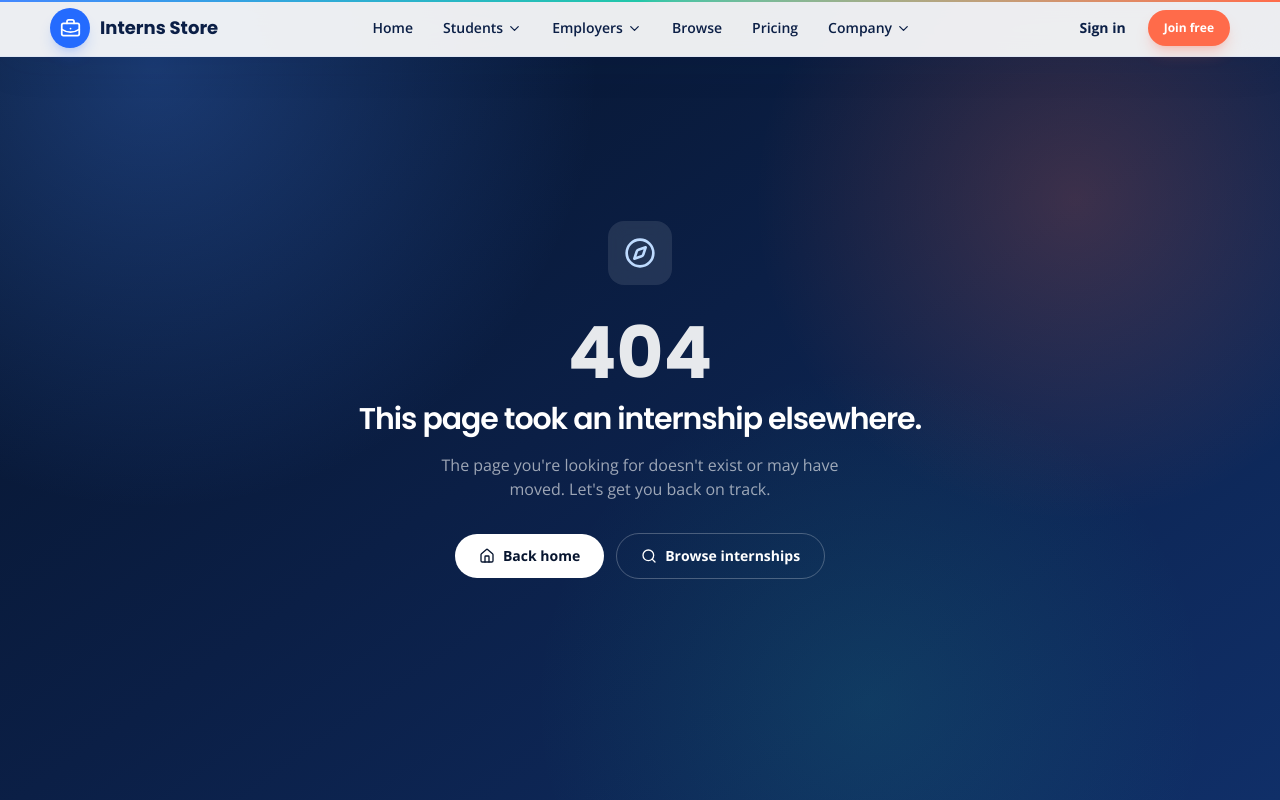
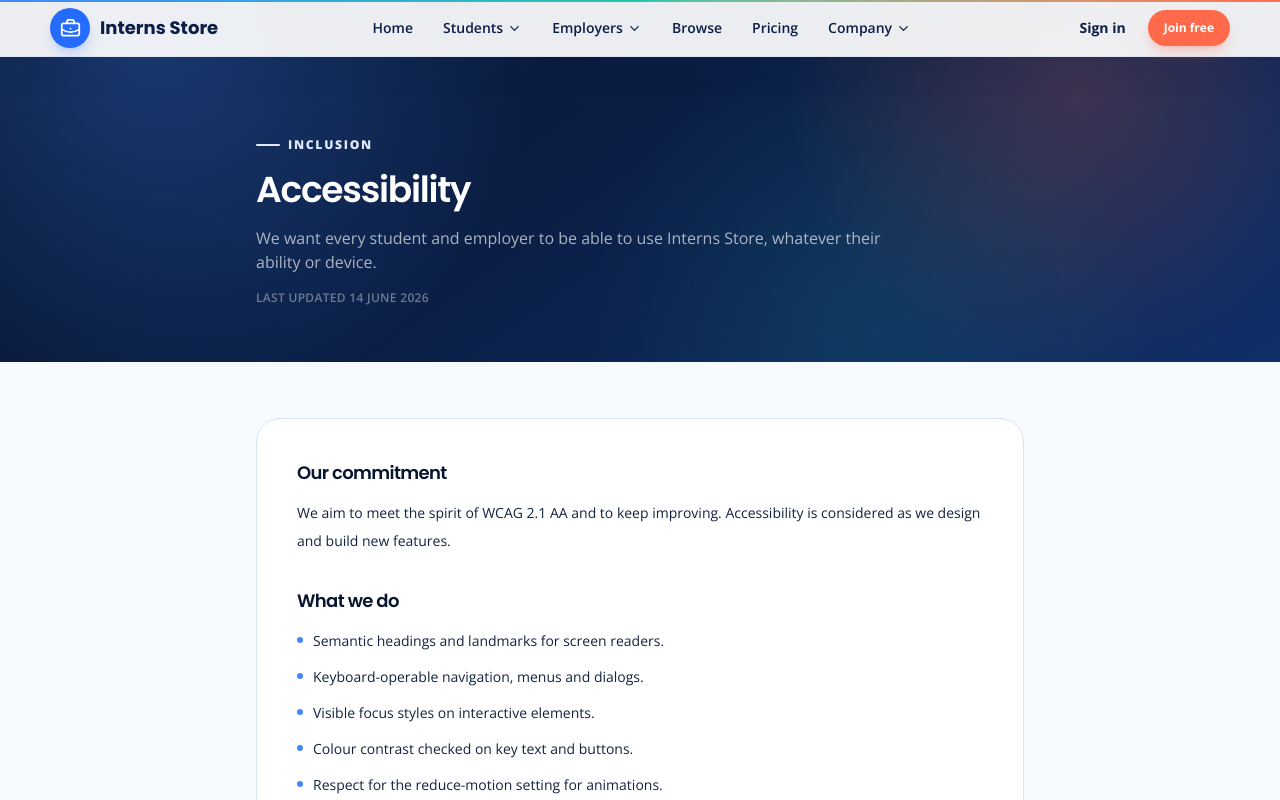
Before and after one commit to RManula/Interns-Store, a Next.js app: page /accessibility in a window 1280 px wide. Before the commit this address had no page. Shown: the top 800 px of the page. Built offline with nearby package versions, Linux system fonts and the light colour scheme.

Commit message:
feat: add accessibility statement page

```diff
--- /dev/null
+++ b/app/accessibility/page.tsx
@@ -0,0 +1,43 @@
+import type { Metadata } from "next";
+import { LegalPage } from "@/components/shared/LegalPage";
+
+export const metadata: Metadata = { title: "Accessibility — Interns Store" };
+
+export default function AccessibilityPage() {
+  return (
+    <LegalPage
+      eyebrow="Inclusion"
+      title="Accessibility"
+      intro="We want every student and employer to be able to use Interns Store, whatever their ability or device."
+      updated="14 June 2026"
+      sections={[
+        {
+          heading: "Our commitment",
+          body: "We aim to meet the spirit of WCAG 2.1 AA and to keep improving. Accessibility is considered as we design and build new features.",
+        },
+        {
+          heading: "What we do",
+          body: [
+            "Semantic headings and landmarks for screen readers.",
+            "Keyboard-operable navigation, menus and dialogs.",
+            "Visible focus styles on interactive elements.",
+            "Colour contrast checked on key text and buttons.",
+            "Respect for the reduce-motion setting for animations.",
+          ],
+        },
+        {
+          heading: "Using assistive technology",
+          body: "The site is designed to work with common screen readers and browser zoom. You can navigate menus and forms using the keyboard alone.",
+        },
+        {
+          heading: "Known limitations",
+          body: "As a student project, some richer interactions are still being refined. We welcome feedback so we can prioritise fixes.",
+        },
+        {
+          heading: "Tell us about a barrier",
+          body: "If you hit an accessibility barrier, contact us with the page and what happened, and we'll do our best to help and to fix it.",
+        },
+      ]}
+    />
+  );
+}
```
